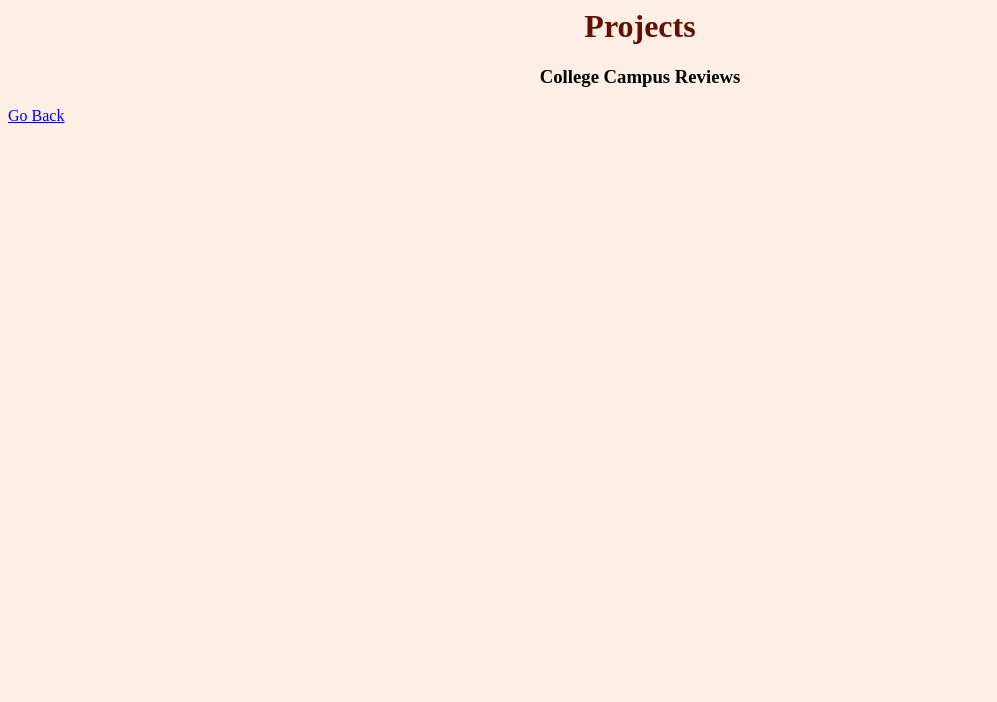
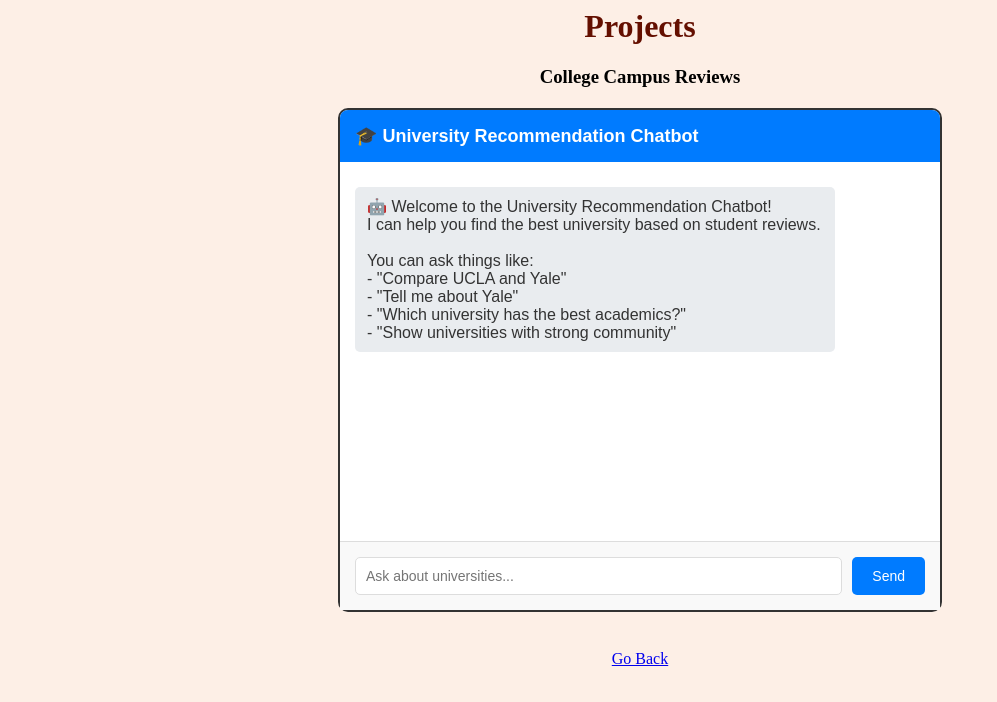
Before and after one commit to rebeccacreed/rebeccacreed.github.io, a website: page projects.html in a window 1280 px wide. Shown: the whole page, without its empty margins (0-997 px from the left). Drawn offline with Linux system fonts and the light colour scheme.

Commit message:
Implement chatbot UI in projects.html
Added a chatbot interface with input and message display.

```diff
--- a/projects.html
+++ b/projects.html
@@ -1,10 +1,181 @@
 <head>
   <LINK href="styles.css" rel="stylesheet" type="text/css">
   <title>Projects</title>
+  <style>
+    .chatbot-container {
+      width: 90%;
+      max-width: 600px;
+      margin: 20px auto;
+      border: 2px solid #333;
+      border-radius: 10px;
+      background-color: #f9f9f9;
+      display: flex;
+      flex-direction: column;
+      height: 500px;
+      font-family: Arial, sans-serif;
+    }
+
+    .chatbot-header {
+      background-color: #007bff;
+      color: white;
+      padding: 15px;
+      border-radius: 8px 8px 0 0;
+      font-size: 18px;
+      font-weight: bold;
+    }
+
+    .chatbot-messages {
+      flex: 1;
+      overflow-y: auto;
+      padding: 15px;
+      background-color: #fff;
+    }
+
+    .message {
+      margin: 10px 0;
+      padding: 10px 12px;
+      border-radius: 5px;
+      max-width: 80%;
+      word-wrap: break-word;
+      white-space: pre-wrap;
+    }
+
+    .user-message {
+      background-color: #007bff;
+      color: white;
+      margin-left: auto;
+      text-align: right;
+    }
+
+    .bot-message {
+      background-color: #e9ecef;
+      color: #333;
+      margin-right: auto;
+    }
+
+    .chatbot-input-area {
+      display: flex;
+      padding: 15px;
+      border-top: 1px solid #ddd;
+      background-color: #f9f9f9;
+    }
+
+    .chatbot-input-area input {
+      flex: 1;
+      padding: 10px;
+      border: 1px solid #ddd;
+      border-radius: 5px;
+      font-size: 14px;
+      margin-right: 10px;
+    }
+
+    .chatbot-input-area button {
+      padding: 10px 20px;
+      background-color: #007bff;
+      color: white;
+      border: none;
+      border-radius: 5px;
+      cursor: pointer;
+      font-size: 14px;
+    }
+
+    .chatbot-input-area button:hover {
+      background-color: #0056b3;
+    }
+  </style>
 </head>
 
 <body>
   <h1><center>Projects</center></h1>
   <h3><center>College Campus Reviews</center></h3>
-          <a href="index.html">Go Back</a>
+
+  <!-- Chatbot Container -->
+  <div class="chatbot-container">
+    <div class="chatbot-header">🎓 University Recommendation Chatbot</div>
+    <div class="chatbot-messages" id="messages"></div>
+    <div class="chatbot-input-area">
+      <input
+        type="text"
+        id="userInput"
+        placeholder="Ask about universities..."
+        onkeypress="handleKeyPress(event)"
+      >
+      <button onclick="sendMessage()">Send</button>
+    </div>
+  </div>
+
+  <br>
+  <center><a href="index.html">Go Back</a></center>
+
+  <script>
+    const messagesContainer = document.getElementById("messages");
+    const userInput = document.getElementById("userInput");
+
+    function displayWelcomeMessage() {
+      const welcomeMessage = `🤖 Welcome to the University Recommendation Chatbot!
+I can help you find the best university based on student reviews.
+
+You can ask things like:
+- "Compare UCLA and Yale"
+- "Tell me about Yale"
+- "Which university has the best academics?"
+- "Show universities with strong community"`;
+
+      displayMessage(welcomeMessage, "bot");
+    }
+
+    function displayMessage(text, sender) {
+      const messageDiv = document.createElement("div");
+      messageDiv.classList.add("message");
+      messageDiv.classList.add(sender === "user" ? "user-message" : "bot-message");
+      messageDiv.textContent = text;
+      messagesContainer.appendChild(messageDiv);
+      messagesContainer.scrollTop = messagesContainer.scrollHeight;
+    }
+
+    function sendMessage() {
+      const message = userInput.value.trim();
+
+      if (!message) return;
+
+      displayMessage(message, "user");
+      userInput.value = "";
+
+      displayMessage("Thinking...", "bot");
+
+      fetch("/api/chat", {
+        method: "POST",
+        headers: {
+          "Content-Type": "application/json",
+        },
+        body: JSON.stringify({ message }),
+      })
+        .then((response) => response.json())
+        .then((data) => {
+          const lastMessage = messagesContainer.lastChild;
+          if (lastMessage.textContent === "Thinking...") {
+            lastMessage.remove();
+          }
+
+          displayMessage(data.response, "bot");
+        })
+        .catch((error) => {
+          const lastMessage = messagesContainer.lastChild;
+          if (lastMessage.textContent === "Thinking...") {
+            lastMessage.remove();
+          }
+
+          displayMessage("Sorry, there was an error. Please try again.", "bot");
+          console.error("Error:", error);
+        });
+    }
+
+    function handleKeyPress(event) {
+      if (event.key === "Enter") {
+        sendMessage();
+      }
+    }
+
+    window.addEventListener("load", displayWelcomeMessage);
+  </script>
 </body>
```
